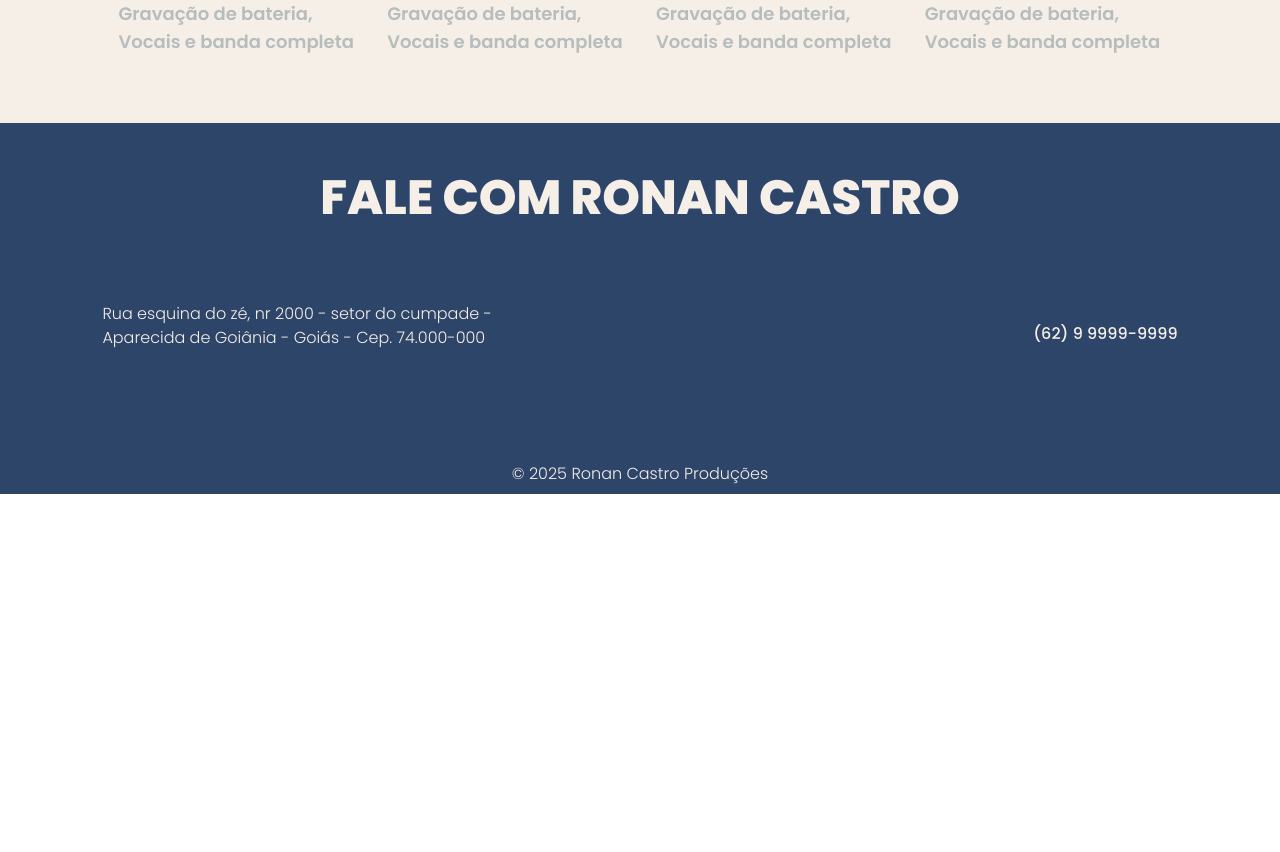
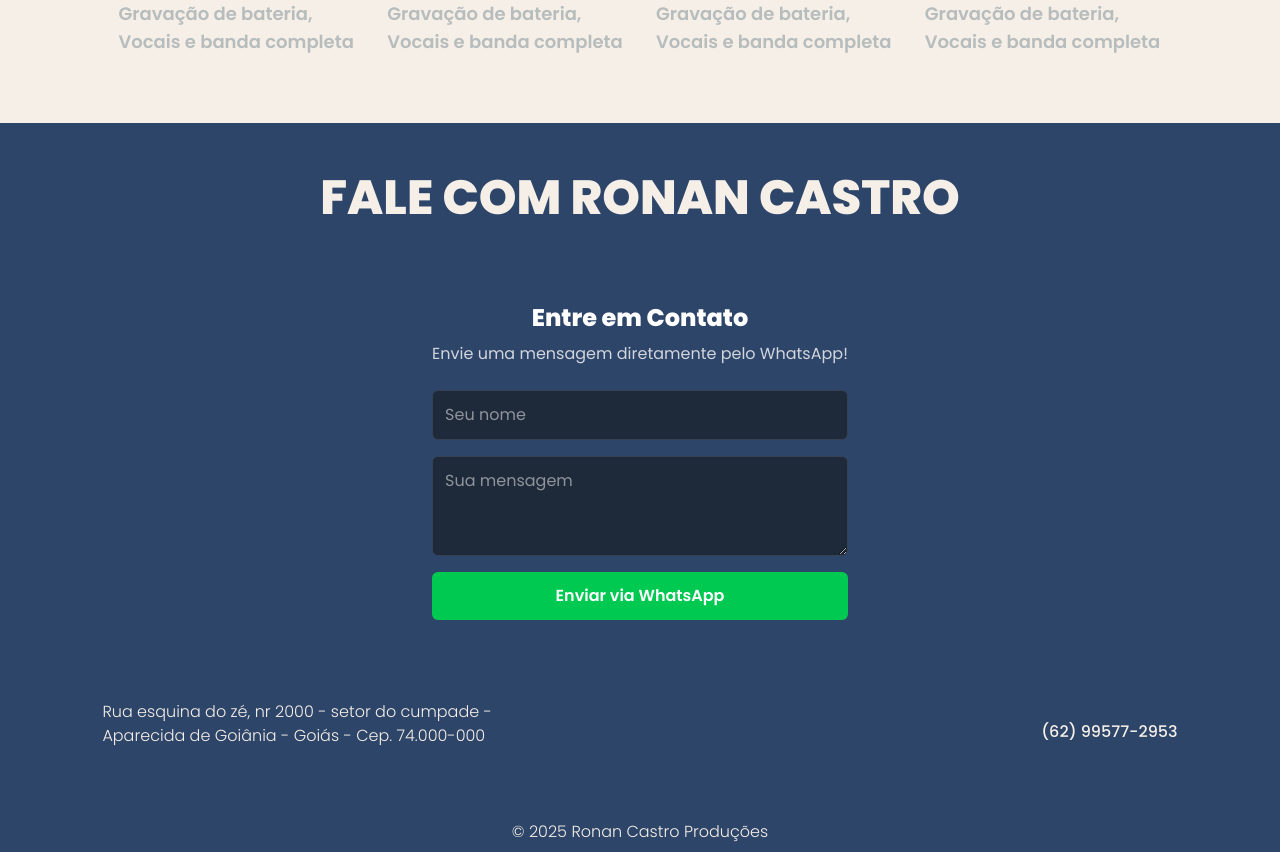
Before and after one commit to ImLucasLopes/ronan-castro, a Next.js app: page / in a window 1280 px wide. Shown: the part 2120-2972 px from the top of the page. Before the commit the page ends 2614 px from the top, so only its background shows below. Built offline with nearby package versions, Linux system fonts and the light colour scheme.

Commit message:
feat: implement contact form and update related information

```diff
--- /dev/null
+++ b/components/ContactForm.js
@@ -0,0 +1,58 @@
+'use client'
+
+import { useState } from 'react'
+
+export default function ContactForm() {
+  const [name, setName] = useState('')
+  const [message, setMessage] = useState('')
+
+  const handleSubmit = (e) => {
+    e.preventDefault()
+
+    const phoneNumber = '5562995772953'
+    const formattedMessage = `Olá, meu nome é ${name}. ${message}`
+    const encodedMessage = encodeURIComponent(formattedMessage)
+    const whatsappUrl = `https://wa.me/${phoneNumber}?text=${encodedMessage}`
+
+    window.open(whatsappUrl, '_blank')
+
+    // Limpar formulário após envio
+    setName('')
+    setMessage('')
+  }
+
+  return (
+    <div className="max-w-[500px] mx-auto text-center text-white mb-20 md:mb-20">
+      <h3 className="text-2xl font-bold mb-2">Entre em Contato</h3>
+      <p className="text-gray-300 mb-6">
+        Envie uma mensagem diretamente pelo WhatsApp!
+      </p>
+      <form
+        onSubmit={handleSubmit}
+        className="flex flex-col gap-4"
+      >
+        <input
+          type="text"
+          value={name}
+          onChange={(e) => setName(e.target.value)}
+          placeholder="Seu nome"
+          required
+          className="p-3 rounded-md bg-gray-800 text-white border border-gray-700 focus:outline-none focus:ring-2 focus:ring-green-500"
+        />
+        <textarea
+          value={message}
+          onChange={(e) => setMessage(e.target.value)}
+          placeholder="Sua mensagem"
+          required
+          className="p-3 rounded-md bg-gray-800 text-white border border-gray-700 focus:outline-none focus:ring-2 focus:ring-green-500 resize-y min-h-[100px]"
+        />
+        <button
+          type="submit"
+          className="bg-green-500 hover:bg-green-600 text-white font-semibold py-3 rounded-md transition-colors"
+        >
+          Enviar via WhatsApp
+        </button>
+      </form>
+    </div>
+  )
+}
--- a/components/Footer.js
+++ b/components/Footer.js
@@ -1,27 +1,30 @@
 'use client'
 
+import ContactForm from '../components/ContactForm'
 import { useContent } from '../lib/ContentContext'
 
 export default function Footer() {
   const { footer } = useContent()
 
   return (
-    <section className="flex flex-col items-center bg-[#2E456A] pt-4 pb-2 md:pt-[4%] px-[4%] md:px-[8%]">
+    <footer className="flex flex-col items-center bg-[#2E456A] pt-4 pb-2 md:pt-[4%] px-[4%] md:px-[8%]">
       <h4 className="text-center text-[#F5EFE7] font-extrabold text-4xl md:text-5xl mb-10 md:mb-20">
         {footer.title.toUpperCase()}
       </h4>
-      <div className="flex flex-col md:flex-row items-center justify-between w-full max-w-[1100px] mb-10 md:mb-20">
+
+      <ContactForm />
+
+      <div className="flex flex-col md:flex-row items-center justify-between w-full max-w-[1100px] mb-5 md:mb-10">
         <div className="flex max-w-[400px]">
           <p className="text-[#F5EFE7] font-light">{footer.address}</p>
         </div>
-        <div>
-          <p className="text-[#F5EFE7] font-medium mt-4">{footer.fone}</p>
+        <div className="text-[#F5EFE7] font-medium mt-4">
+          <a href="tel:+5562995772953">{footer.fone}</a>
         </div>
       </div>
-
       <div className="pt-8">
         <p className="text-[#F5EFE7] font-light">{footer.pageCredits}</p>
       </div>
-    </section>
+    </footer>
   )
 }
--- a/data/content.json
+++ b/data/content.json
@@ -56,7 +56,7 @@
   "footer": {
     "title": "Fale com Ronan Castro",
     "address": "Rua esquina do zé, nr 2000 - setor do cumpade - Aparecida de Goiânia - Goiás - Cep. 74.000-000",
-    "fone": "(62) 9 9999-9999",
+    "fone": "(62) 99577-2953",
     "contactUsButton": "Fale Conosco",
     "pageCredits": "© 2025 Ronan Castro Produções"
   }
```
